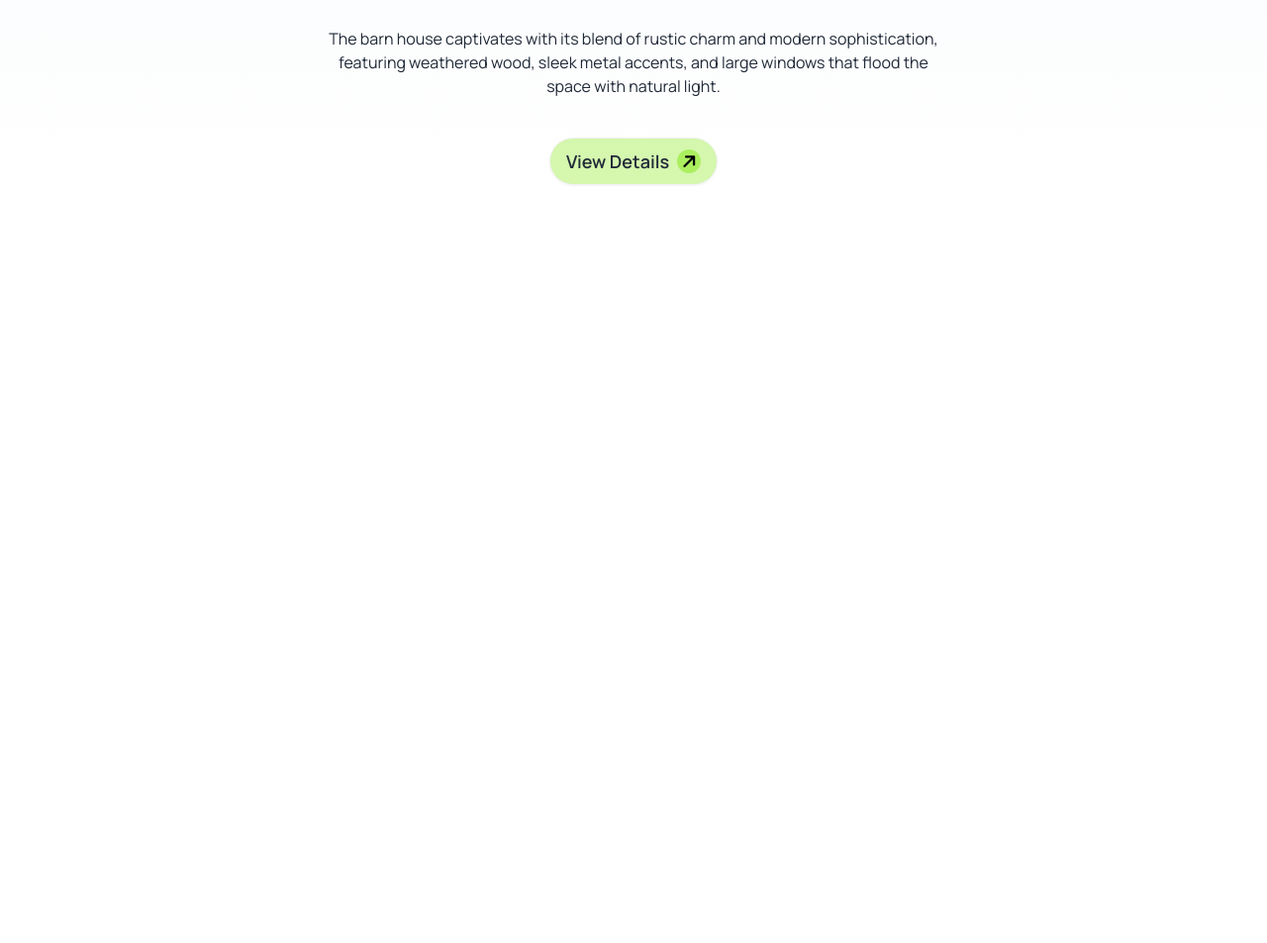
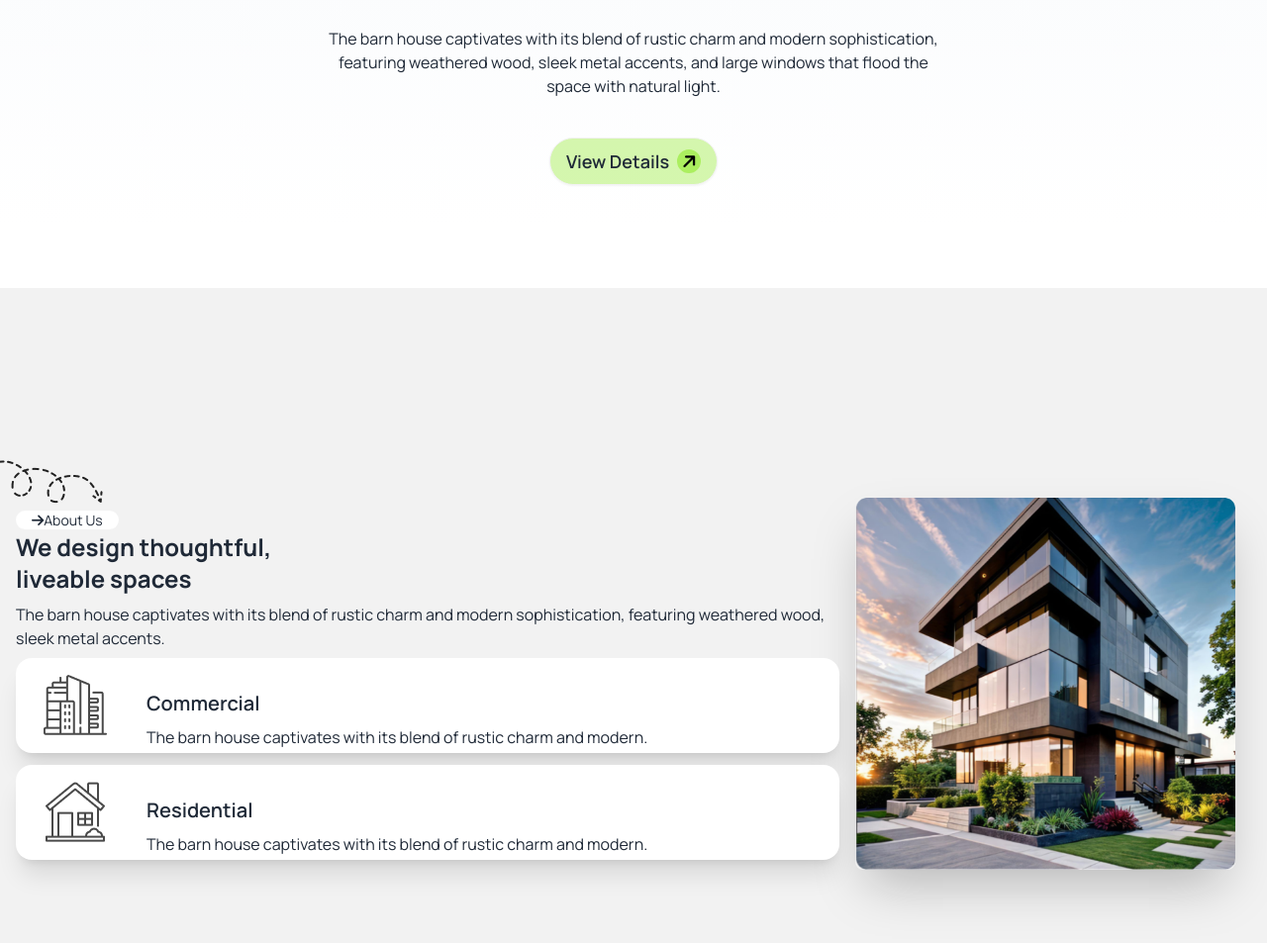
Before and after one commit to MORSHED-ALAM-s/rinterio, a plain HTML site: page index.html in a window 1280 px wide. Shown: the part 599-1552 px from the top of the page at 99% size. Before the commit the page ends 850 px from the top, so only its background shows below. Drawn offline with nearby package versions, Linux system fonts and the light colour scheme.

Commit message:
added first hero section

```diff
--- a/index.html
+++ b/index.html
@@ -32,11 +32,13 @@
 </head>
 <body class="manrope-font">
     <header class="bg-gradient-to-b from-slate-100 to-white mb-16">
-        <div class="md:container md:mx-auto">
-          <div class="navbar">
-            <div class="navbar-start">
+        <div class="">
+          <div class="navbar md:container md:mx-auto">
+            <div class="navbar-start max-sm:ml-4">
+              <i class="bg-cucolor h-6 w-6 p-1 rounded-full fa-sharp fa-solid fa-arrow-right -rotate-45"></i>
+              <a class="btn btn-ghost text-2xl font-bold">Rinterio</a>
               <div class="dropdown">
-                <div tabindex="0" role="button" class="btn btn-ghost lg:hidden">
+                <div tabindex="0" role="button" class="bg-white max-sm:h-10 max-sm:w-10 max-sm:p-2.5 max-sm:ml-24  rounded-full btn-ghost lg:hidden">
                   <svg
                     xmlns="http://www.w3.org/2000/svg"
                     class="h-5 w-5"
@@ -60,10 +62,8 @@
                   <li><a>Contact Us</a></li>
                 </ul>
               </div>
-                    <i class="bg-cucolor h-6 w-6 p-1 rounded-full fa-sharp fa-solid fa-arrow-right -rotate-45"></i>
-                    <a class="btn btn-ghost text-2xl font-bold">Rinterio</a>
             </div>
-            <div class="navbar-center hidden lg:flex">
+            <div class="navbar-center max-sm:hidden lg:flex">
               <ul class="menu menu-horizontal px-1 font-semibold text-xl">
                 <li><a>Home</a></li>
                   <li><a>Services</a></li>
@@ -72,11 +72,10 @@
                   <li><a>Contact Us</a></li>
               </ul>
             </div>
-            <div class="navbar-end flex space-x-5">
+            <div class="navbar-end flex space-x-5 max-sm:hidden">
               <i class="fa-solid fa-magnifying-glass bg-white h-7 w-7 p-2 rounded-full text-center"></i>
               <i class="fa-solid fa-cart-shopping bg-white h-7 w-7 p-1.5 rounded-full text-center"></i>
               <a class="btn rounded-full bg-cucolor md:text-lg">Book Consult<i class="bg-black text-white h-6 w-6 p-1 rounded-full fa-sharp fa-solid fa-arrow-right -rotate-45"></i></a>
-
             </div>
           </div>
         </div>
@@ -84,15 +83,60 @@
           <div class="flex items-center justify-center overflow-hidden">
             <img src="./assets/banner.png" alt="">
           </div>
-          <div class="text-center items-center justify-center">
-            <h1 class="text-6xl font-bold p-10">A barn house of this design has a striking appearance</h1>
-            <p class="px-80 mb-10">The barn house captivates with its blend of rustic charm and modern sophistication, featuring weathered wood, sleek metal accents, and large windows that flood the space with natural light.</p>
-            <a class="btn rounded-full bg-cucolor400 md:text-lg">View Details<i class="bg-cucolor text-black h-6 w-6 p-1 rounded-full fa-sharp fa-solid fa-arrow-right -rotate-45"></i></a>
+          <div class=" max-ms:mx-auto text-center items-center justify-center max-sm:p-5">
+            <h1 class="md:text-6xl font-bold md:p-10 max-sm:text-2xl ">A barn house of this design has a striking appearance</h1>
+            <p class="md:px-80">The barn house captivates with its blend of rustic charm and modern sophistication, featuring weathered wood, sleek metal accents, and large windows that flood the space with natural light.</p>
+            <a class="btn rounded-full bg-cucolor400 text-lg m-10">View Details<i class="bg-cucolor text-black h-6 w-6 p-1 rounded-full fa-sharp fa-solid fa-arrow-right -rotate-45"></i></a>
           </div>
         </section>
     </header>
     <!-- main -->
-     <main></main>
+     <main class="md:container mx-auto">
+        <section>
+          <div class="hero bg-base-200 min-h-screen">
+            <div class="hero-content flex-col lg:flex-row max-sm:w-5/6">
+            <div class="max-sm:text-center">
+              <div class="absolute">
+                <img class="max-sm:hidden relative -top-12 -left-10" src="./assets/Vector.png" alt="">
+              </div>
+              <a class="btn-md rounded-full bg-white text-sm"><i class="fa-sharp fa-solid fa-arrow-right"></i>About Us</a>
+                <h1 class="text-2xl font-bold mb-2">We design thoughtful, <br>liveable spaces</h1>
+                <p class="mb-2">The barn house captivates with its blend of rustic charm and
+                  modern sophistication, featuring weathered wood, sleek metal accents.</p>
+                  <div class="space-y-3">
+                    <div class="card lg:card-side bg-base-100 shadow-xl max-sm:shadow-sm max-sm:flex-row md:max-h-24">
+                      <figure>
+                        <img class="md:ml-5 max-sm:ml-2 px-2 max-sm:-mt-24"
+                          src="./assets/commercial.png"
+                          alt="Album" />
+                      </figure>
+                      <div class="card-body max-sm:text-left">
+                        <h2 class="card-title">Commercial</h2>
+                        <p>The barn house captivates with its blend of rustic charm and modern.</p>
+                      </div>
+                    </div>
+                    <div class="card lg:card-side bg-base-100 shadow-xl max-sm:shadow-sm max-sm:flex-row md:h-24">
+                      <figure>
+                        <img class="ml-5 max-sm:ml-2 px-2 max-sm:-mt-24"
+                          src="./assets/residential.png"
+                          alt="Album" />
+                      </figure>
+                      <div class="card-body max-sm:text-left">
+                        <h2 class="card-title">Residential</h2>
+                        <p>The barn house captivates with its blend of rustic charm and modern.</p>
+                      </div>
+                    </div>
+                  </div>
+              </div>
+              <img
+                src="./assets/Rectangle.png"
+                class="max-w-sm rounded-lg shadow-2xl overflow-hidden max-sm:w-11/12" />
+              <div>
+              </div>
+            </div>
+          </div>
+        </section>
+     </main>
      <!-- footer -->
       <footer></footer>
 </body>
```
Also changed, not shown: 1 other file.
